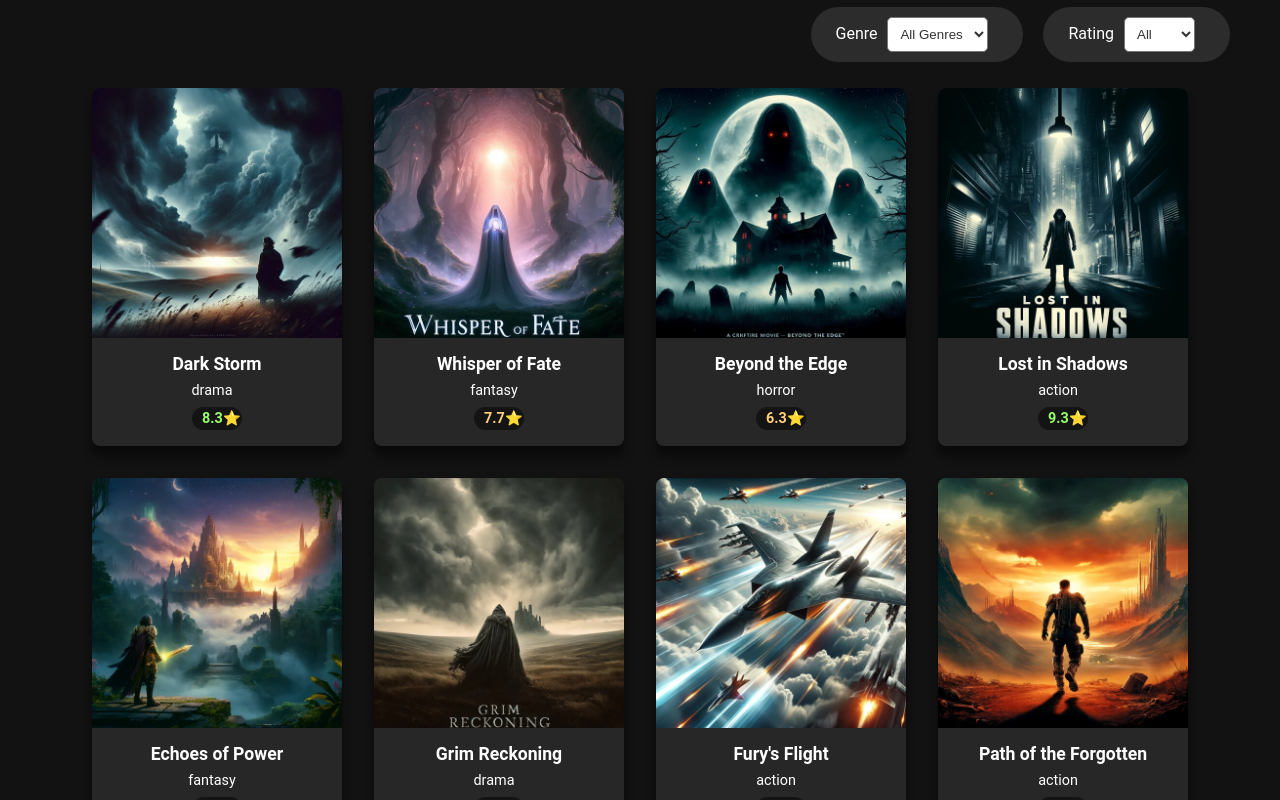
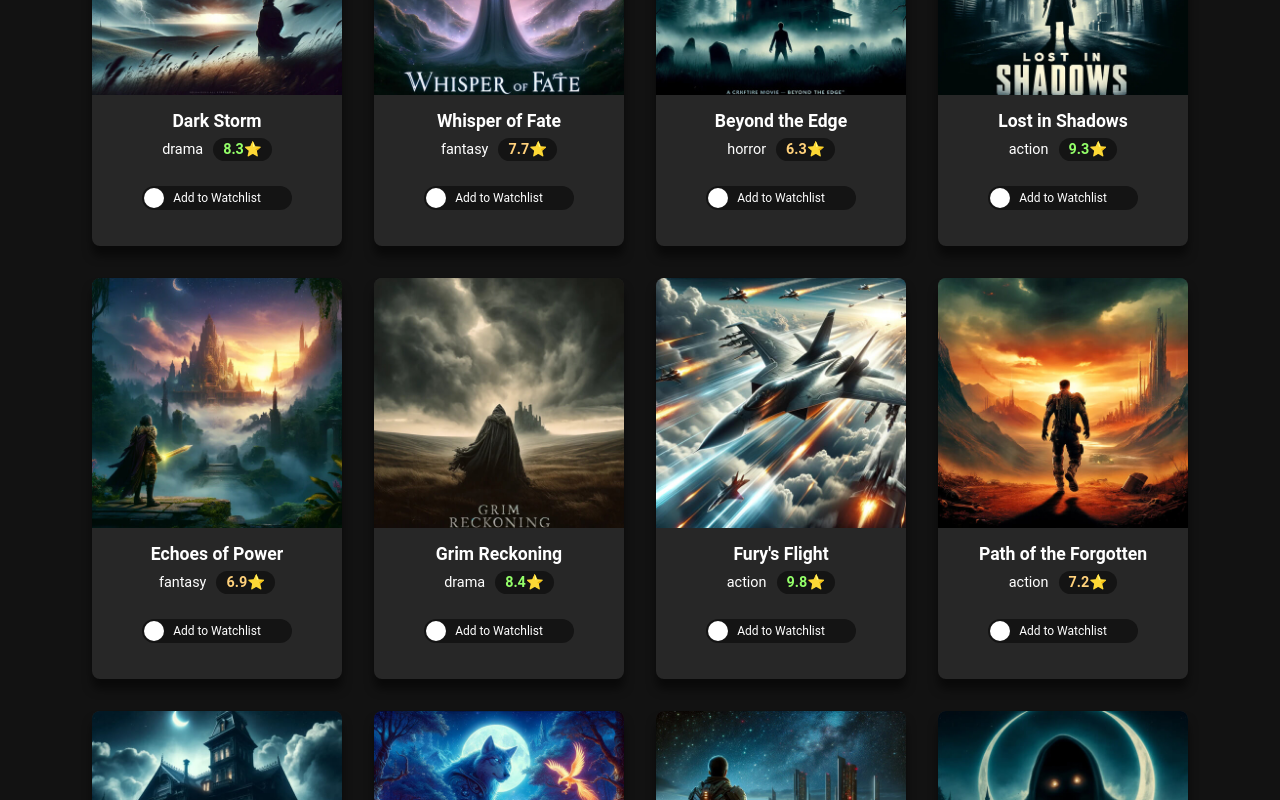
Before and after one commit to vgaikwad106/moviedux, a React (Create React App) app: page / in a window 1280 px wide. Shown: the part 720-1520 px from the top of the page. Built offline with nearby package versions, Linux system fonts and the light colour scheme.

Commit message:
Completed watchlist functionality

```diff
--- a/src/App.js
+++ b/src/App.js
@@ -6,8 +6,28 @@
 import MoviesGrid from "./components/MoviesGrid";
 import Watchlist from "./components/Watchlist";
 import { BrowserRouter as Router, Routes, Route, Link } from "react-router-dom";
+import { useState, useEffect } from "react";
 
 function App() {
+  const [movies, setMovies] = useState([]);
+  const [watchlist, setWatchlist] = useState([]);
+
+  useEffect(() => {
+    fetch("movies.json")
+      .then((response) => response.json())
+      .then((data) => setMovies(data));
+  }, []);
+
+  const toggleWatchlist = (movieId) => {
+    // prev -> take previous state and check if its already in the Watchlist. If not present, add it. If present, remove it. ...prev -> take everything from previous state and add the new movie id to it.
+
+    setWatchlist((prev) =>
+      prev.includes(movieId)
+        ? prev.filter((id) => id !== movieId)
+        : [...prev, movieId]
+    );
+  };
+
   return (
     <div className="App">
       <div className="container">
@@ -24,8 +44,26 @@
             </ul>
           </nav>
           <Routes>
-            <Route path="/" element={<MoviesGrid />}></Route>
-            <Route path="/watchlist" element={<Watchlist />}></Route>
+            <Route
+              path="/"
+              element={
+                <MoviesGrid
+                  movies={movies}
+                  watchlist={watchlist}
+                  toggleWatchlist={toggleWatchlist}
+                />
+              }
+            ></Route>
+            <Route
+              path="/watchlist"
+              element={
+                <Watchlist
+                  movies={movies}
+                  watchlist={watchlist}
+                  toggleWatchlist={toggleWatchlist}
+                />
+              }
+            ></Route>
           </Routes>
         </Router>
         {/* <MoviesGrid></MoviesGrid>
--- a/src/components/MovieCard.js
+++ b/src/components/MovieCard.js
@@ -1,7 +1,12 @@
 import React from "react";
 import "../styles.css";
 
-export default function MovieCard({ movie, key }) {
+export default function MovieCard({
+  movie,
+  key,
+  isWatchlisted,
+  toggleWatchlist,
+}) {
   const handleImgError = (e) => {
     e.target.src = "images/default.jpg";
   };
@@ -23,10 +28,27 @@
         />
         <div className="movie-card-info">
           <h3 className="movie-card-title">{movie.title}</h3>
-          <p className="movie-card-genre">{movie.genre}</p>
-          <p className={`movie-card-rating ${getRatingClass(movie.rating)}`}>
-            {movie.rating}⭐
-          </p>
+          <div>
+            <span className="movie-card-genre">{movie.genre}</span>
+            <span
+              className={`movie-card-rating ${getRatingClass(movie.rating)}`}
+            >
+              {movie.rating}⭐
+            </span>
+          </div>
+          <label className="switch">
+            <input
+              type="checkbox"
+              checked={isWatchlisted}
+              onChange={() => toggleWatchlist(movie.id)}
+            ></input>
+
+            <span className="slider">
+              <span className="slider-label">
+                {isWatchlisted ? "In Watchlist" : "Add to Watchlist"}
+              </span>
+            </span>
+          </label>
         </div>
       </div>
     </div>
--- a/src/components/MoviesGrid.js
+++ b/src/components/MoviesGrid.js
@@ -1,18 +1,11 @@
-import React, { useState, useEffect } from "react";
+import React, { useState } from "react";
 import "../styles.css";
 import MovieCard from "./MovieCard";
 
-export default function MoviesGrid() {
-  const [movies, setMovies] = useState([]);
+export default function MoviesGrid({ movies, watchlist, toggleWatchlist }) {
   const [searchTerm, setSearchTerm] = useState("");
   const [genre, setGenre] = useState("All Genres");
   const [rating, setRating] = useState("All");
-
-  useEffect(() => {
-    fetch("movies.json")
-      .then((response) => response.json())
-      .then((data) => setMovies(data));
-  }, []);
 
   const handleSearchChange = (e) => {
     setSearchTerm(e.target.value);
@@ -104,7 +97,12 @@
           <MovieCard movie={movie} key={movie.id}></MovieCard>
         ))} */}
         {filteredMovies.map((movie) => (
-          <MovieCard movie={movie} key={movie.id}></MovieCard>
+          <MovieCard
+            movie={movie}
+            key={movie.id}
+            isWatchlisted={watchlist.includes(movie.id)}
+            toggleWatchlist={toggleWatchlist}
+          ></MovieCard>
         ))}
       </div>
     </div>
--- a/src/components/Watchlist.js
+++ b/src/components/Watchlist.js
@@ -1,10 +1,31 @@
 import React from "react";
 import "../styles.css";
+import MovieCard from "./MovieCard";
 
-export default function Watchlist() {
+export default function Watchlist({ movies, watchlist, toggleWatchlist }) {
   return (
     <div>
       <h1 className="title">Your Watchlist</h1>
+
+      <div className="watchlist">
+        {watchlist.length > 0 ? (
+          <>
+            {watchlist.map((id) => {
+              const movie = movies.find((movie) => movie.id === id);
+              return (
+                <MovieCard
+                  key={id}
+                  movie={movie}
+                  toggleWatchlist={toggleWatchlist}
+                  isWatchlisted={true}
+                ></MovieCard>
+              );
+            })}
+          </>
+        ) : (
+          <p>No movies in your watchlist!</p>
+        )}
+      </div>
     </div>
   );
 }
--- a/src/styles.css
+++ b/src/styles.css
@@ -154,7 +154,7 @@
 }
 
 .logo {
-  width: 100%;
+  width: 30%;
   max-width: 920px;
   margin: 0 auto;
   display: block;
```
